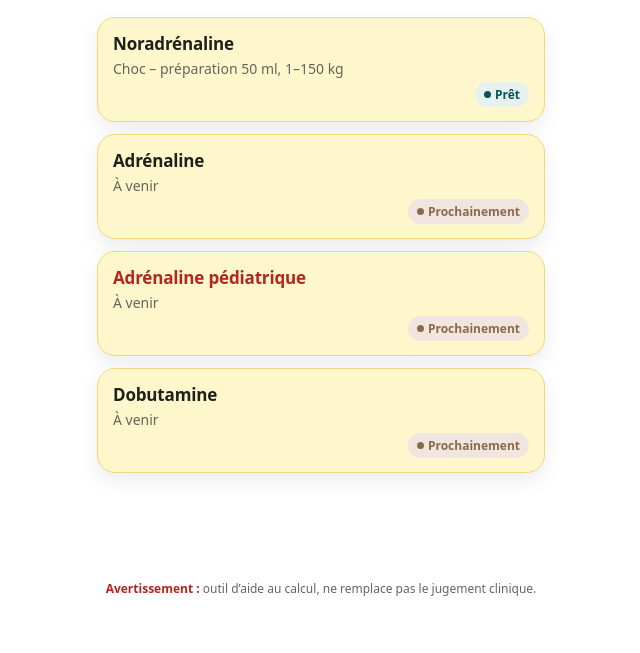
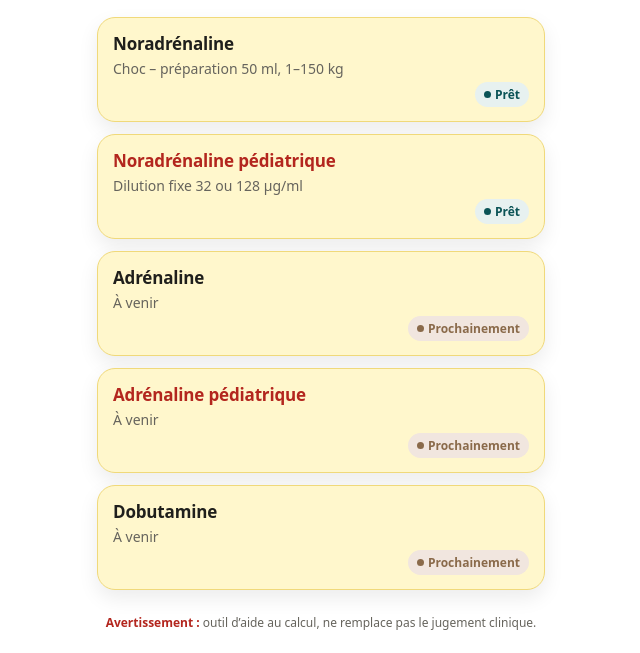
Before and after one commit to deviante1/idecalc, a plain HTML site: page index.html in a window 1280 px wide. Shown: the part 181-834 px from the top of the page, without its empty margins (319-959 px from the left). Before the commit the page ends 800 px from the top, so only its background shows below. Drawn offline with Linux system fonts and the light colour scheme.

Commit message:
Update index.html

```diff
--- a/index.html
+++ b/index.html
@@ -175,6 +175,11 @@
         <div class="drug-sub">Choc – préparation 50 ml, 1–150 kg</div>
         <div class="pill ready"><span class="pill-dot"></span>Prêt</div>
       </a>
+      <a class="drug-card" href="noradrenaline-pediatrique.html">
+        <div class="drug-name peds">Noradrénaline pédiatrique</div>
+        <div class="drug-sub">Dilution fixe 32 ou 128 µg/ml</div>
+        <div class="pill ready"><span class="pill-dot"></span>Prêt</div>
+      </a>
 
       <a class="drug-card" href="#" onclick="alert('Adrénaline : module bientôt disponible'); return false;">
         <div class="drug-name">Adrénaline</div>
```
